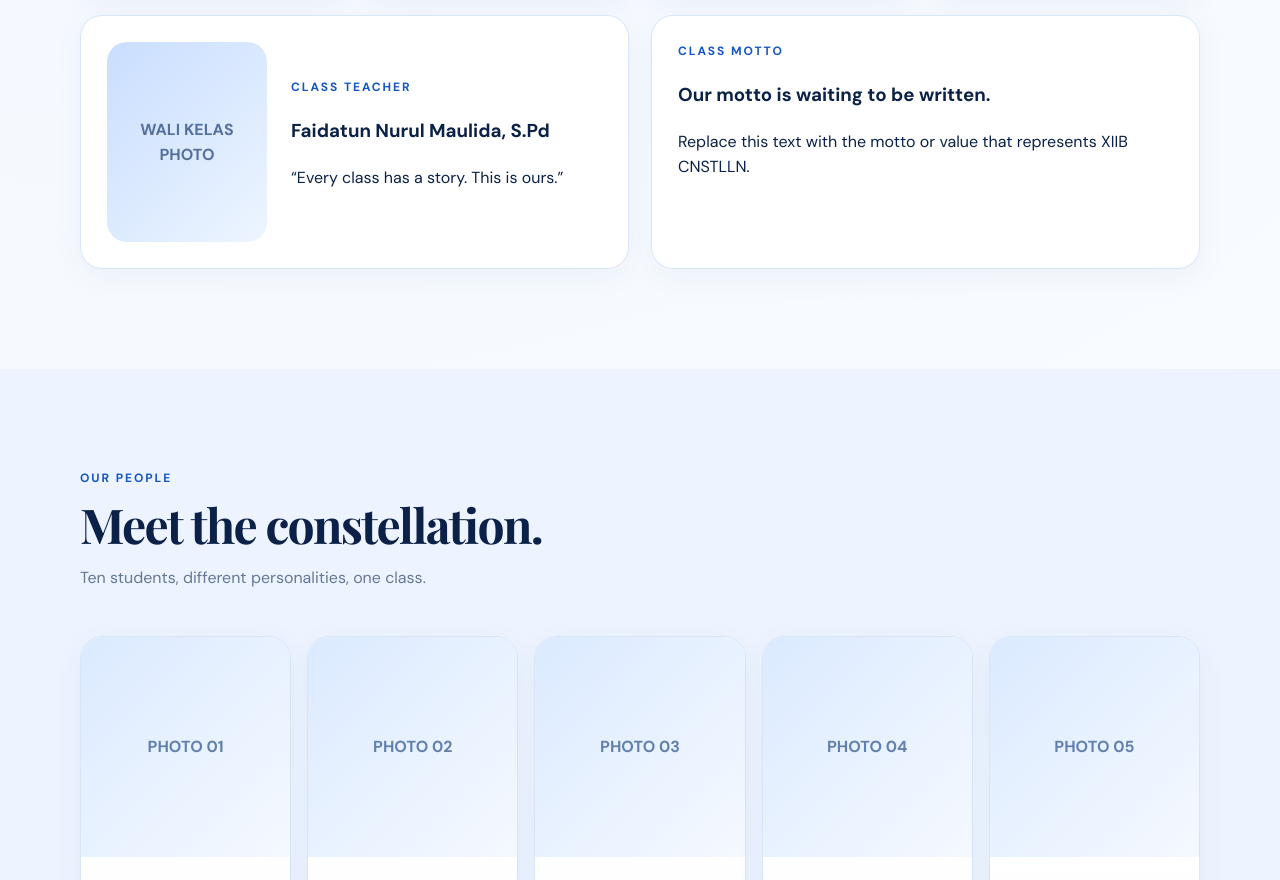
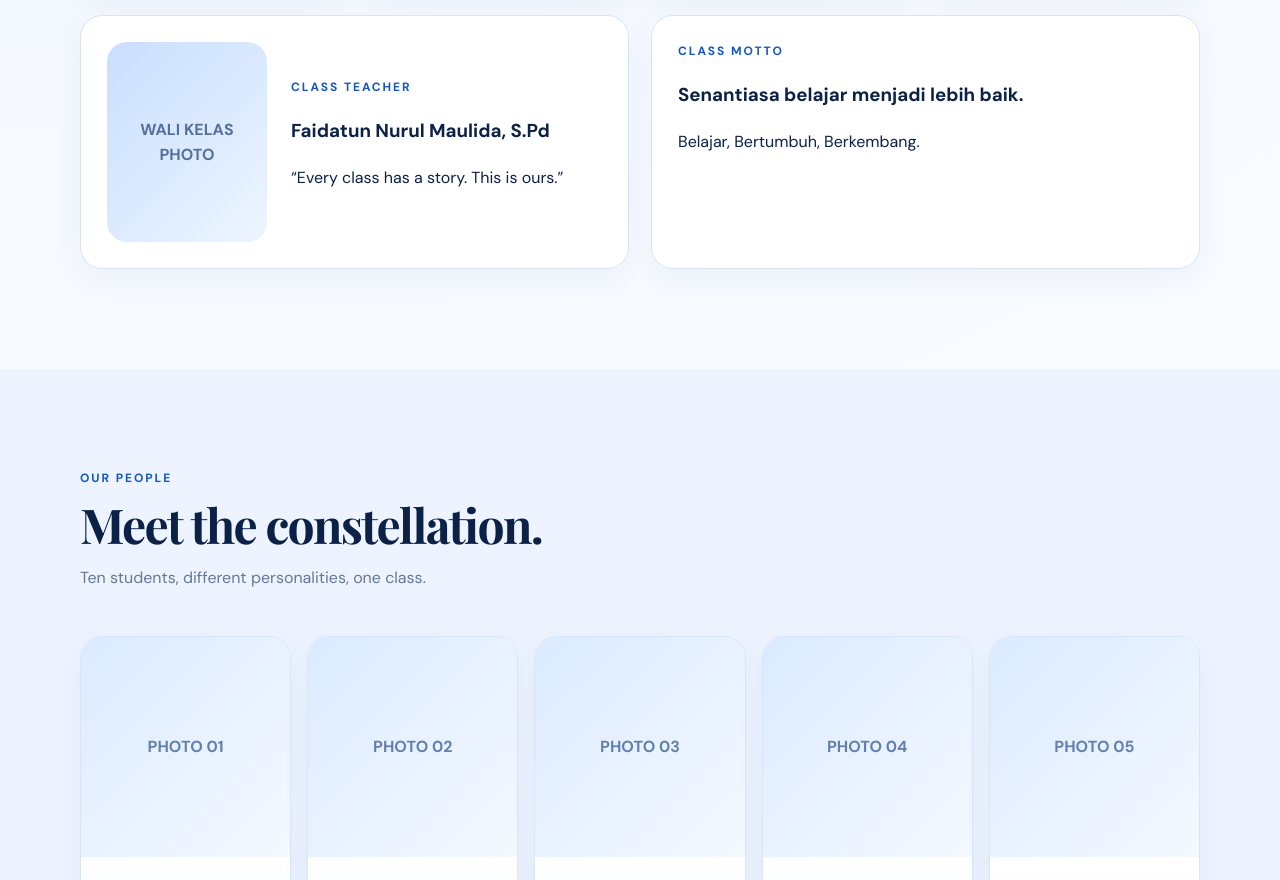
Before and after one commit to faidamaulida22-coder/xiib-cnstlln, a plain HTML site: page index.html in a window 1280 px wide. Shown: the part 1344-2224 px from the top of the page. Drawn offline with nearby package versions, Linux system fonts and the light colour scheme.

Commit message:
Update index.html

```diff
--- a/index.html
+++ b/index.html
@@ -112,7 +112,7 @@ footer:before{content:"XIIB CNSTLLN";position:absolute;right:-20px;bottom:-55px;
   <div class="stats reveal"><div class="stat"><strong>10</strong><span>PUTRA</span></div><div class="stat"><strong>10</strong><span>STUDENTS</span></div><div class="stat"><strong>1</strong><span>CLASS FAMILY</span></div><div class="stat"><strong>2026</strong><span>OUR CHAPTER</span></div></div>
   <div class="about-grid" style="margin-top:18px">
     <div class="card teacher reveal"><div class="photo">WALI KELAS<br>PHOTO</div><div><div class="kicker">Class Teacher</div><h3>Faidatun Nurul Maulida, S.Pd</h3><p>“Every class has a story. This is ours.”</p></div></div>
-    <div class="card reveal"><div class="kicker">Class Motto</div><h3>Our motto is waiting to be written.</h3><p>Replace this text with the motto or value that represents XIIB CNSTLLN.</p></div>
+    <div class="card reveal"><div class="kicker">Class Motto</div><h3>Senantiasa belajar menjadi lebih baik.</h3><p>Belajar, Bertumbuh, Berkembang.</p></div>
   </div>
 </div></section>
 
```
